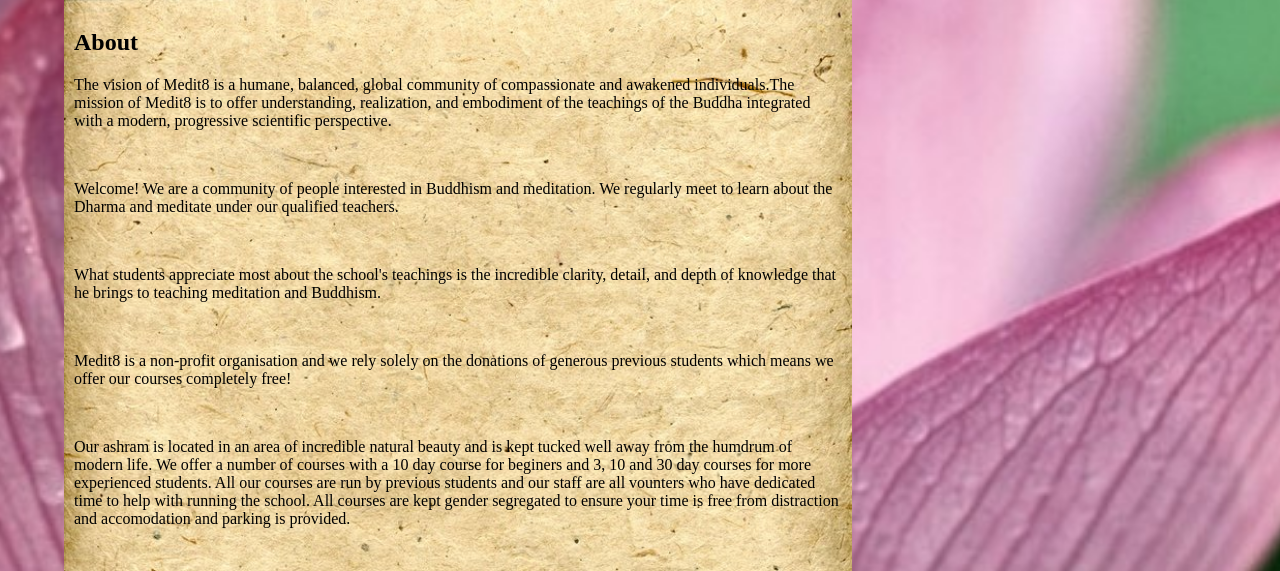
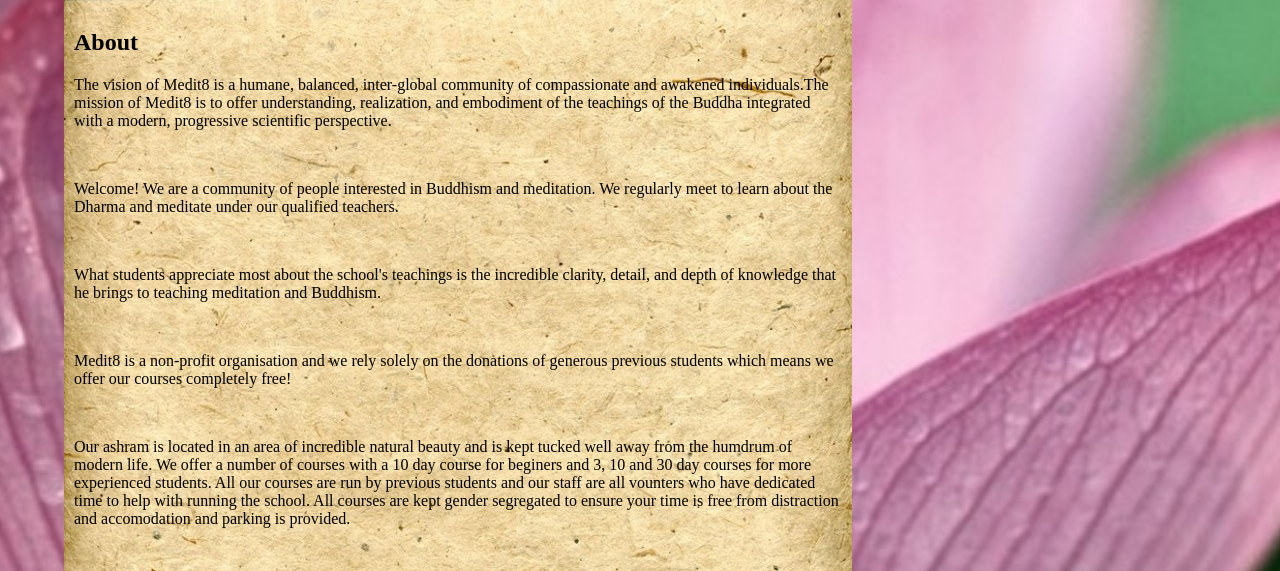
Before and after one commit to DaveMack/Medit8, a PHP site: page / in a window 1280 px wide. Shown: the part 129-700 px from the top of the page. Run offline with PHP 8.4, Linux system fonts and the light colour scheme.

Commit message:
Signed-off-by: DaveMack <davebmackenzie@gmail.com>

```diff
--- a/index.php
+++ b/index.php
@@ -15,7 +15,7 @@
 <!--Page content-->
 <article>
 	<h1>About</h1>
-	<p>The vision of Medit8 is a humane, balanced, global community of
+	<p>The vision of Medit8 is a humane, balanced, inter-global community of
 	compassionate and awakened individuals.The mission of Medit8 is to
 	offer understanding, realization, and embodiment of the teachings of
 	the Buddha integrated with a modern, progressive scientific perspective.</p>
```
